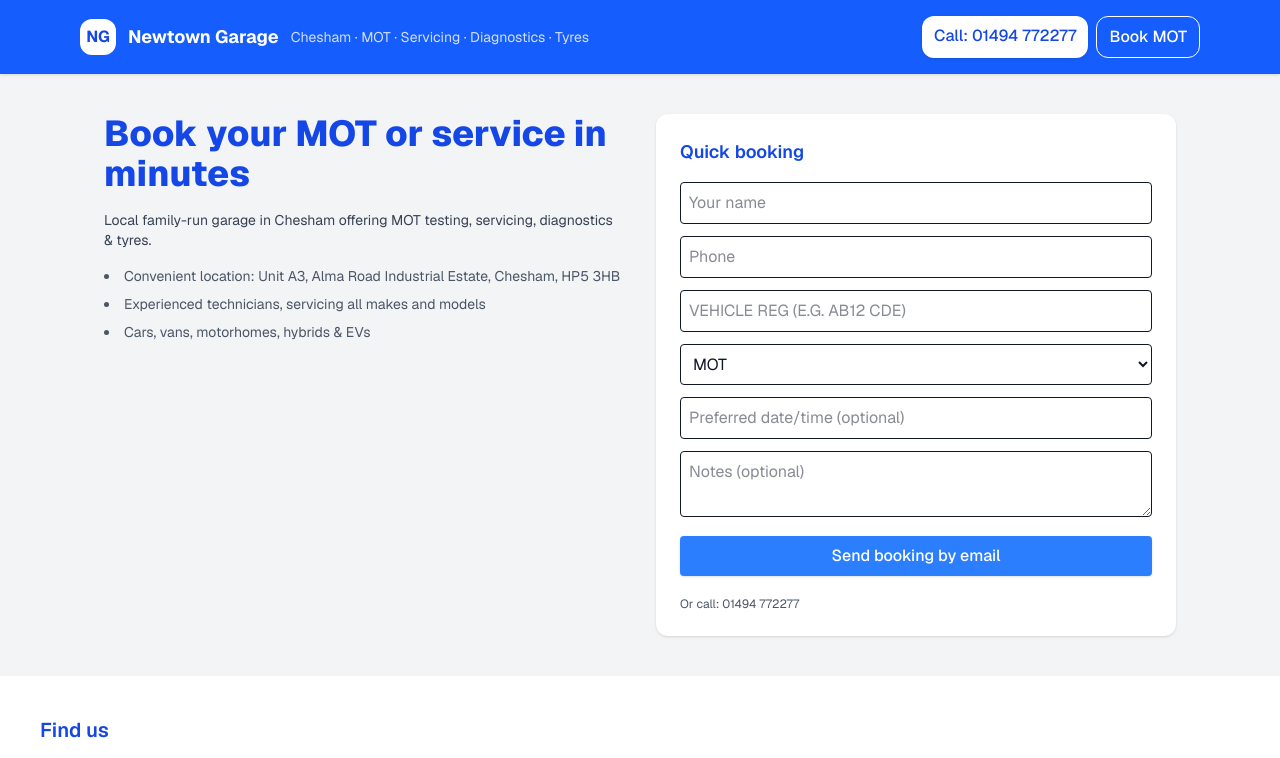
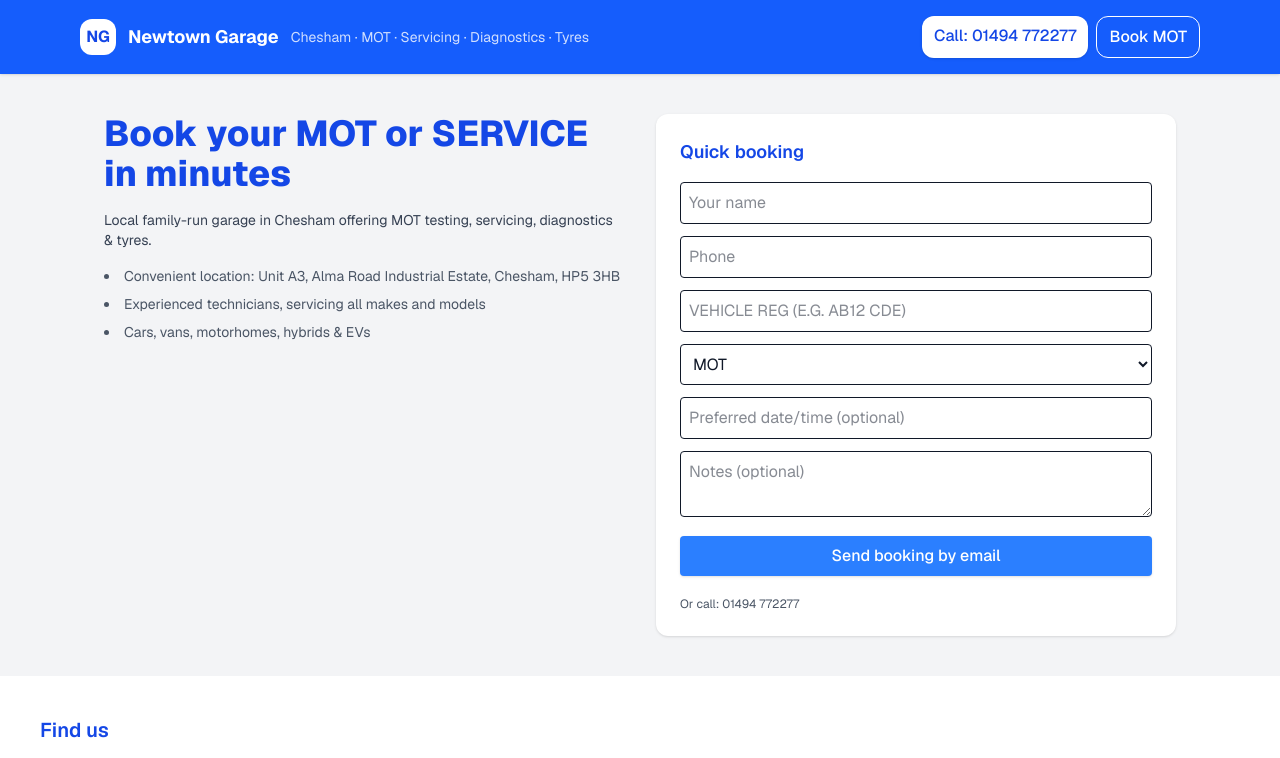
Before and after one commit to jedi-coda/torque-sites, a Next.js app: page / in a window 1280 px wide. Shown: the top 758 px of the page. Built offline with nearby package versions, Linux system fonts and the light colour scheme.

Commit message:
Update hero line: MOT or SERVICE

```diff
--- a/components/GarageMicrosite.tsx
+++ b/components/GarageMicrosite.tsx
@@ -48,7 +48,7 @@ export default function GarageMicrosite() {
         <div className="max-w-6xl mx-auto grid md:grid-cols-2 gap-8 p-6 md:p-10">
           <div>
             <h2 className="text-3xl md:text-4xl font-extrabold text-blue-700">
-              Book your MOT or service in minutes
+              Book your MOT or SERVICE in minutes
             </h2>
             <p className="mt-4 text-sm text-gray-700">
               Local family-run garage in Chesham offering MOT testing, servicing, diagnostics & tyres.
```
